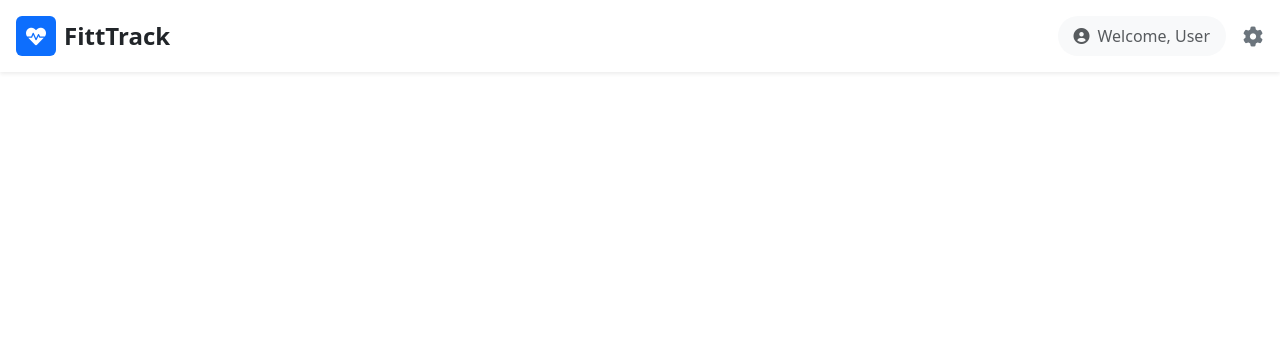
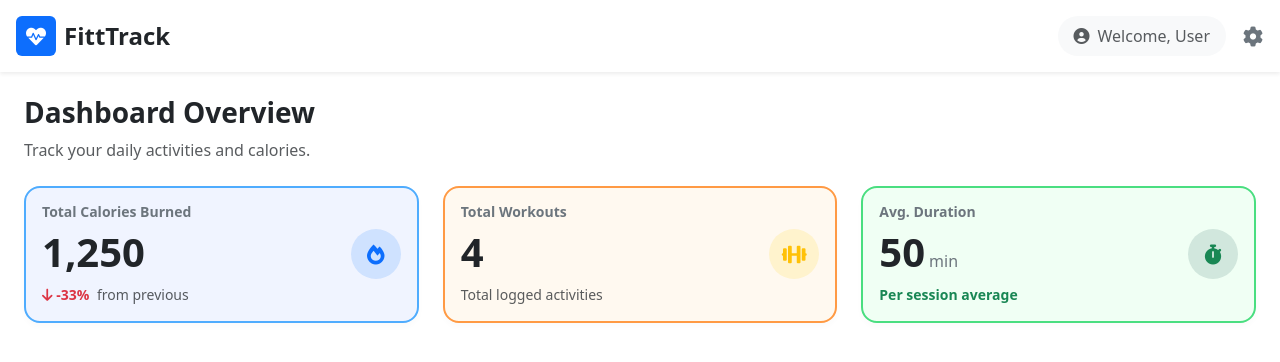
Before and after one commit to Vigneshram0607/fitness-app-ui, an Angular app: page /home in a window 1280 px wide. Shown: the top 362 px of the page. Built offline with nearby package versions, Linux system fonts and the light colour scheme.

Commit message:
added dashboard skeleton design

```diff
--- a/src/app/app.component.html
+++ b/src/app/app.component.html
@@ -1 +1,2 @@
+<app-header />
 <router-outlet />
--- a/src/app/app.component.ts
+++ b/src/app/app.component.ts
@@ -1,10 +1,11 @@
 import { Component } from '@angular/core';
 import { RouterOutlet } from '@angular/router';
+import { HeaderComponent } from "./header/header.component";
 
 @Component({
   selector: 'app-root',
   standalone: true,
-  imports: [RouterOutlet],
+  imports: [RouterOutlet, HeaderComponent],
   templateUrl: './app.component.html',
   styleUrl: './app.component.scss'
 })
--- a/src/app/app.routes.ts
+++ b/src/app/app.routes.ts
@@ -1,7 +1,8 @@
 import { Routes } from '@angular/router';
 import { HeaderComponent } from './header/header.component';
+import { DashboardComponent } from './dashboard/dashboard.component';
 
 export const routes: Routes = [{
     path:'home',
-    component: HeaderComponent
+    component: DashboardComponent
 }];
--- a/src/app/dashboard/dashboard.component.html
+++ b/src/app/dashboard/dashboard.component.html
@@ -1 +1,69 @@
-<p>dashboard works!</p>
+<div class="container-fluid p-4">
+
+  <div class="mb-4">
+    <h3 class="fw-bold text-dark">Dashboard Overview</h3>
+    <p class="text-muted">Track your daily activities and calories.</p>
+  </div>
+
+  <div class="row g-4">
+
+    <div class="col-md-4">
+        <div class="card h-100 p-3 card-blue">
+            <div class="d-flex justify-content-between align-items-center">
+                <div>
+                    <h6 class="text-secondary fw-bold small">Total Calories Burned</h6>
+                    <h2 class="fw-bold text-dark mb-0 display-6">1,250</h2>
+                    <div class="mt-2 small">
+                        <span class="text-danger fw-bold">
+                            <i class="fas fa-arrow-down"></i> -33%
+                        </span>
+                        <span class="text-muted ms-1">from previous</span>
+                    </div>
+                </div>
+                <div class="icon-circle bg-primary-subtle text-primary">
+                    <i class="fas fa-fire fa-lg"></i>
+                </div>
+            </div>
+        </div>
+    </div>
+
+    <div class="col-md-4">
+        <div class="card h-100 p-3 card-orange">
+            <div class="d-flex justify-content-between align-items-center">
+                <div>
+                    <h6 class="text-secondary fw-bold small">Total Workouts</h6>
+                    <h2 class="fw-bold text-dark mb-0 display-6">4</h2>
+                    <div class="mt-2 small">
+                        <span class="text-muted">Total logged activities</span>
+                    </div>
+                </div>
+                <div class="icon-circle bg-warning-subtle text-warning">
+                    <i class="fas fa-dumbbell fa-lg"></i>
+                </div>
+            </div>
+        </div>
+    </div>
+
+    <div class="col-md-4">
+        <div class="card h-100 p-3 card-green">
+            <div class="d-flex justify-content-between align-items-center">
+                <div>
+                    <h6 class="text-secondary fw-bold small">Avg. Duration</h6>
+                    <div class="d-flex align-items-baseline">
+                         <h2 class="fw-bold text-dark mb-0 display-6">50</h2>
+                         <span class="ms-1 text-secondary">min</span>
+                    </div>
+                    <div class="mt-2 small">
+                         <span class="text-success fw-bold">Per session average</span>
+                    </div>
+                </div>
+                <div class="icon-circle bg-success-subtle text-success">
+                    <i class="fas fa-stopwatch fa-lg"></i>
+                </div>
+            </div>
+        </div>
+    </div>
+
+</div>
+
+</div>
--- a/src/app/dashboard/dashboard.component.scss
+++ b/src/app/dashboard/dashboard.component.scss
@@ -0,0 +1,47 @@
+/* Common Styles for all cards */
+.card {
+    border-radius: 16px;       /* Nice rounded corners */
+    border-width: 2px;         /* Thicker border like the design */
+    box-shadow: 0 4px 6px rgba(0,0,0,0.02); /* Very subtle shadow */
+    transition: transform 0.2s; /* Fun: Moves up slightly when you hover! */
+}
+
+/* Hover Effect: Lift up slightly */
+.card:hover {
+    transform: translateY(-5px);
+}
+
+/* --- THE BLUE CARD THEME --- */
+.card-blue {
+    background-color: #f0f4ff; /* Very faint blue background */
+    border-color: #4facfe;     /* Bright blue border */
+}
+
+/* --- THE ORANGE CARD THEME --- */
+.card-orange {
+    background-color: #fff9f0; /* Very faint orange background */
+    border-color: #ff9a44;     /* Bright orange border */
+}
+
+/* --- THE GREEN CARD THEME --- */
+.card-green {
+    background-color: #f0fff4; /* Very faint green background */
+    border-color: #4ade80;     /* Bright green border */
+}
+
+/* --- THE ICON CIRCLE --- */
+.icon-circle {
+    width: 50px;
+    height: 50px;
+    border-radius: 50%; /* Makes it a perfect circle */
+    display: flex;
+    align-items: center;
+    justify-content: center;
+    /* We use Bootstrap's 'subtle' backgrounds in HTML,
+       but we can reinforce them here if needed */
+}
+
+/* Tweak font sizes to match image perfectly */
+.display-6 {
+    font-size: 2.5rem; /* Makes the number BIG */
+}
```
